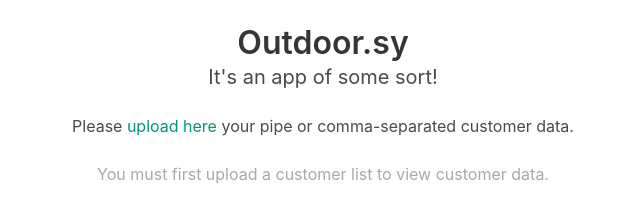
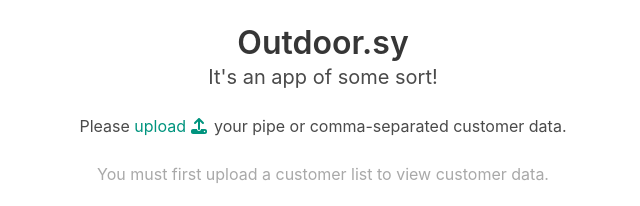
Before and after one commit to AlexVild/Outdoor.sy, an Angular app: page / in a window 1280 px wide. Shown: the top 206 px of the page, without its empty margins (317-957 px from the left). Built offline with nearby package versions, Linux system fonts and the light colour scheme.

Commit message:
refactor: (AV) Refactor test for readability; add svg to upload link

```diff
--- a/src/app/app.component.html
+++ b/src/app/app.component.html
@@ -5,7 +5,7 @@
             <h1 class="title has-text-centered">Outdoor.sy</h1>
             <h2 class="subtitle has-text-centered">It's an app of some sort!</h2>
             <div class="block has-text-centered">
-                Please <a class="has-text-primary-dark" href="">upload here</a> your pipe or comma-separated customer data.
+                Please <a class="has-text-primary-dark" href="">upload <fa-icon style="padding-right: 3px" [icon]="faUpload"></fa-icon></a> your pipe or comma-separated customer data.
             </div>
             <div class="block">
 
--- a/src/app/app.component.ts
+++ b/src/app/app.component.ts
@@ -1,4 +1,5 @@
 import { Component } from '@angular/core';
+import { faUpload } from '@fortawesome/free-solid-svg-icons';
 
 @Component({
 	selector: 'app-root',
@@ -6,4 +7,5 @@ import { Component } from '@angular/core';
 	styleUrls: ['./app.component.css']
 })
 export class AppComponent {
+	faUpload = faUpload;
 }
```
Also changed, not shown: 1 other file (tests, documents, lock files or other folders).
